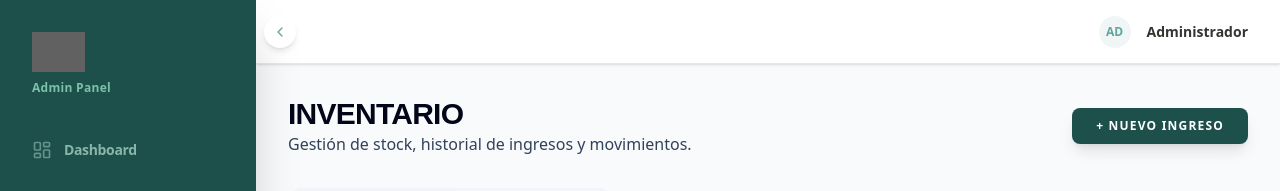
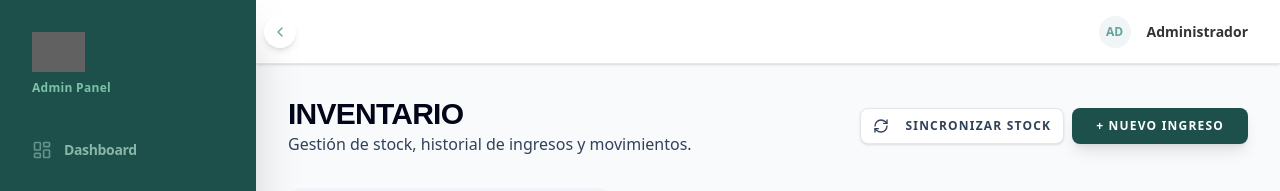
Before and after one commit to Calmar-SpA/web, a Next.js app in the folder apps/admin/: page /inventory in a window 1280 px wide. Shown: the top 191 px of the page. Built offline with nearby package versions, Linux system fonts and the light colour scheme; no server answers; the database is empty; grey boxes are pictures that could not be loaded; a web font is replaced by a local one.

Commit message:
botón sincroniza stoc

```diff
--- a/apps/admin/src/app/(protected)/inventory/actions.ts
+++ b/apps/admin/src/app/(protected)/inventory/actions.ts
@@ -1,8 +1,26 @@
 'use server'
 
 import { createClient } from '@/lib/supabase/server'
+import { createAdminClient } from '@/lib/supabase/admin'
 import { revalidatePath } from 'next/cache'
 import { redirect } from 'next/navigation'
+
+export async function syncInventory() {
+  const supabase = createAdminClient()
+
+  try {
+    const { error } = await supabase.rpc('recalculate_all_inventory')
+
+    if (error) throw error
+
+    revalidatePath('/inventory')
+    revalidatePath('/products')
+    return { success: true }
+  } catch (error: any) {
+    console.error('Error syncing inventory:', error)
+    return { success: false, error: error.message }
+  }
+}
 
 export async function createStockEntry(formData: FormData) {
   const supabase = await createClient()
--- a/apps/admin/src/app/(protected)/inventory/page.tsx
+++ b/apps/admin/src/app/(protected)/inventory/page.tsx
@@ -4,6 +4,7 @@ import Link from 'next/link'
 import { Suspense } from 'react'
 import { SuccessToast } from './success-toast'
 import { InventoryTabs } from './inventory-tabs'
+import { SyncStockButton } from './sync-stock-button'
 
 export default async function InventoryPage() {
   const supabase = await createClient()
@@ -50,11 +51,14 @@ export default async function InventoryPage() {
             Gestión de stock, historial de ingresos y movimientos.
           </p>
         </div>
-        <Link href="/inventory/add">
-          <Button className="bg-[#1d504b] hover:bg-[#153f3b] text-white font-black uppercase text-xs tracking-widest px-6 shadow-lg">
-            + Nuevo ingreso
-          </Button>
-        </Link>
+        <div className="flex items-center gap-2">
+          <SyncStockButton />
+          <Link href="/inventory/add">
+            <Button className="bg-[#1d504b] hover:bg-[#153f3b] text-white font-black uppercase text-xs tracking-widest px-6 shadow-lg">
+              + Nuevo ingreso
+            </Button>
+          </Link>
+        </div>
       </div>
 
       <InventoryTabs
--- /dev/null
+++ b/apps/admin/src/app/(protected)/inventory/sync-stock-button.tsx
@@ -0,0 +1,41 @@
+'use client'
+
+import { Button } from '@calmar/ui'
+import { useState } from 'react'
+import { toast } from 'sonner'
+import { syncInventory } from './actions'
+import { RefreshCw } from 'lucide-react'
+
+export function SyncStockButton() {
+  const [isSyncing, setIsSyncing] = useState(false)
+
+  const handleSync = async () => {
+    try {
+      setIsSyncing(true)
+      const result = await syncInventory()
+
+      if (result.success) {
+        toast.success('Stock sincronizado correctamente')
+      } else {
+        toast.error('Error al sincronizar stock: ' + result.error)
+      }
+    } catch (error) {
+      toast.error('Error inesperado al sincronizar stock')
+      console.error(error)
+    } finally {
+      setIsSyncing(false)
+    }
+  }
+
+  return (
+    <Button
+      variant="outline"
+      onClick={handleSync}
+      disabled={isSyncing}
+      className="bg-white hover:bg-slate-50 text-slate-700 font-bold uppercase text-xs tracking-widest px-4 border-slate-200 shadow-sm"
+    >
+      <RefreshCw className={`w-4 h-4 mr-2 ${isSyncing ? 'animate-spin' : ''}`} />
+      {isSyncing ? 'Sincronizando...' : 'Sincronizar Stock'}
+    </Button>
+  )
+}
```
Also changed, not shown: 1 other file (tests, documents, lock files or other folders).
